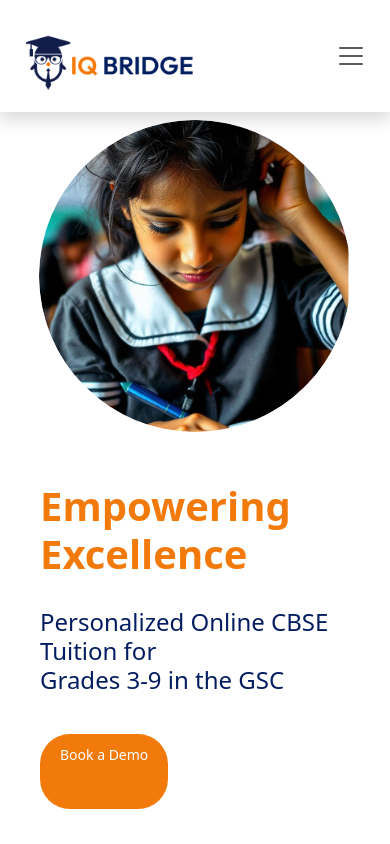
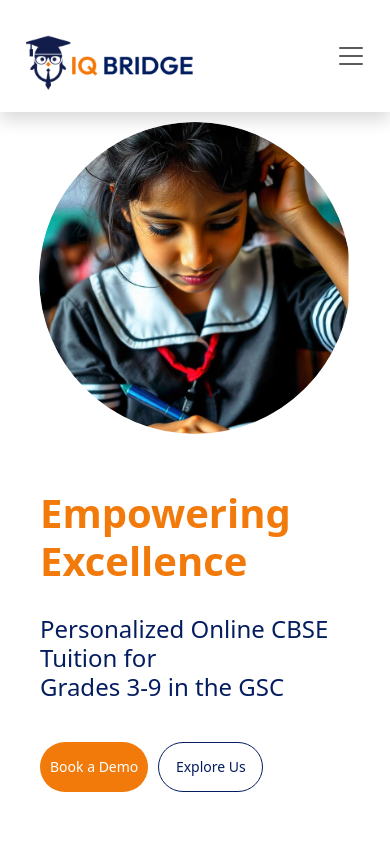
Before and after one commit to dilip2k04/hostinger, a React (Vite) app: page / in a window 390 px wide. Shown: the top 844 px of the page. Built offline with nearby package versions, Linux system fonts and the light colour scheme.

Commit message:
Button Modified

```diff
--- a/src/pages/Hero/Hero.css
+++ b/src/pages/Hero/Hero.css
@@ -6,7 +6,12 @@
     height: 90%;
     margin-bottom: 40px;
 }
-
+.explore_us{
+    border: 1px solid #041D60 !important;
+    color: #041D60 !important;
+    align-items: center;
+    justify-content: center;
+}
 
 
 .hero_content{
@@ -43,23 +48,30 @@
 }
 
 
-.hero_buttons .book_button {
+.book_button {
     background-color: #F27A0A;
     color: #041D60;
     border: 0;
-    padding: 15px 40px;
+    padding: 20px 40px;
     font-size: 18px;
     font-weight: 450;
     border-radius: 30px;
     margin-right: 40px ;
+    align-items: center;
+    justify-content: center;
 }
 
-.hero_buttons .explore_us{
+.explore_us{
     color:#041D60;
+    display: flex;
+    height: 80px;
+    width: calc(100% - 70%);
+    align-items: center;
+    justify-content: center;
     background-color: transparent;
     font-size: 25px;
-    padding: 1px 20px;
-    margin-left: 30px;
+    padding: 10px 20px !important;
+    /* margin-left: 30px; */
     font-weight: 500;
     border: 2px transparent;
     border-radius: 20px
@@ -90,25 +102,29 @@
         font-weight:500;
         color: #041D60;
     }
-
-    .hero_buttons .book_button {
+.book_button {
         background-color: #F27A0A;
         color: #041D60;
         border: 0;
-        padding: 10px 20px  !important;
+        padding: 5px 10px  !important;
         font-size: 14px !important;
         font-weight: 500;
         border-radius: 30px;
         margin: 0 !important;
+        height: 50px;
     }
 
-    .hero_buttons .explore_us{
+ .explore_us{
         color:#041D60;
+        height: 50px;
         background-color: transparent;
-        font-size:18px;
-        padding: 10px 20px  !important;
+        font-size:14px;
+        padding: 5px 10px  !important;
         font-weight: 500;
         border: 2px transparent;
-        border-radius: 30px
+        border-radius: 30px;
+        margin-top: 0 !important;
+        width: 105px;
+
     }
 }
--- a/src/pages/Hero/Hero.jsx
+++ b/src/pages/Hero/Hero.jsx
@@ -20,14 +20,14 @@ export default function Hero() {
               Grades 3-9 in the GSC
             </h4>
             <div className="hero_buttons d-flex">
-              <a className="book_button btn" href="#contact_us">Book a Demo</a>
+              <a className="book_button " href="#contact_us">Book a Demo</a>
               <a
-                className="explore_us btn d-flex justify-content-center align-items-center"
+                className="explore_us d-flex justify-content-center align-items-center"
                 id="button"
                 href="#our_program"
               >
-                Explore Us &nbsp;&nbsp;
-                <RiArrowRightDoubleLine />
+                Explore Us
+
               </a>
             </div>
           </div>
```
